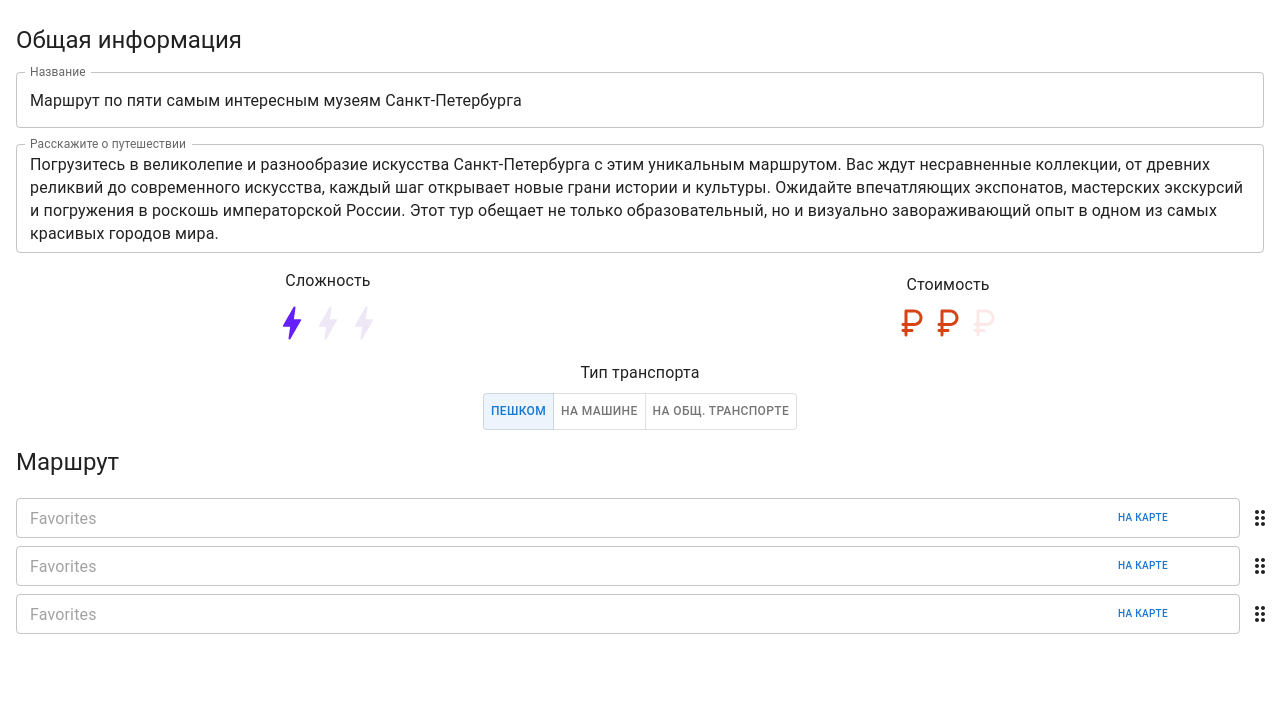
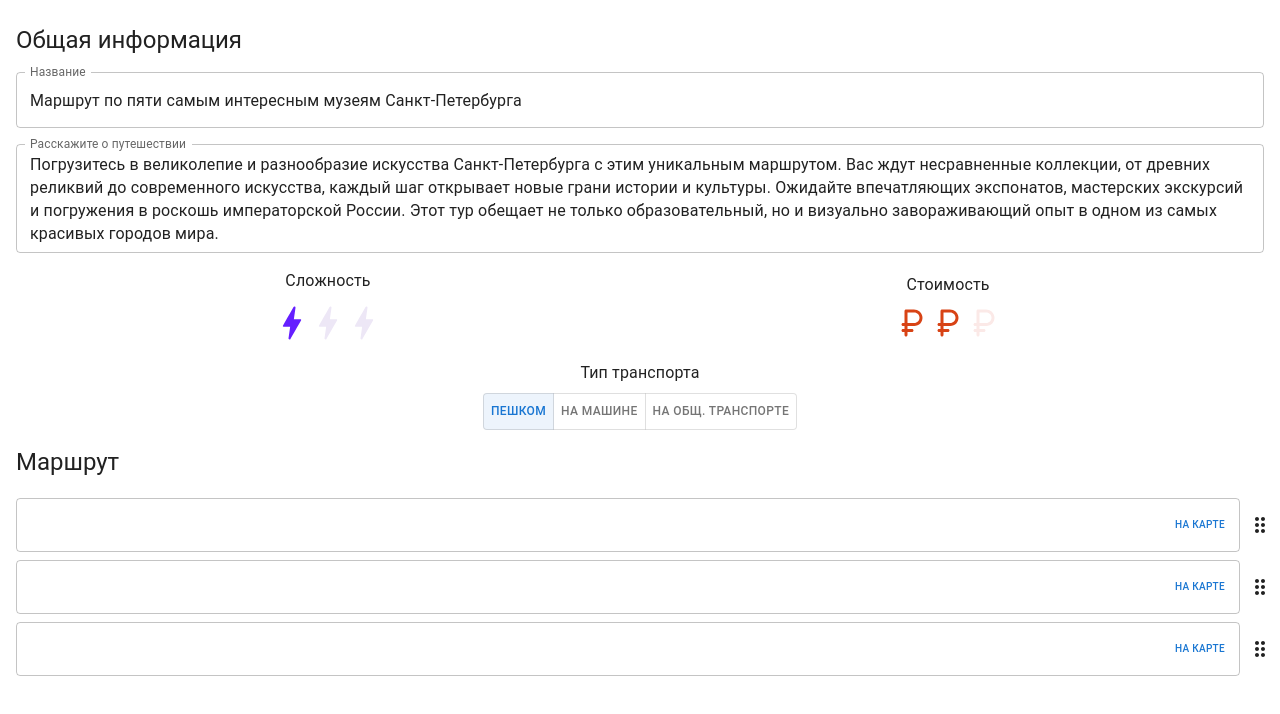
Before and after one commit to artcherenkov/velez, a React (Create React App) app in the folder client/: page /create in a window 1280 px wide. Shown: the top 714 px of the page. Built offline with nearby package versions, Linux system fonts and the light colour scheme; no server answers.

Commit message:
added the ability to search for a route using suggest

```diff
--- a/client/src/components/ChooseOnMapForm/ChooseOnMapForm.tsx
+++ b/client/src/components/ChooseOnMapForm/ChooseOnMapForm.tsx
@@ -25,7 +25,7 @@ export function ChooseOnMapForm() {
     dispatch(setActiveInputId(null));
     dispatch(toggleChooseOnMap(false));
     dispatch(setMarkerCoordinates(null));
-    dispatch(setMapLocation(DEFAULT_LOCATION.center));
+    dispatch(setMapLocation(DEFAULT_LOCATION));
   };
 
   return (
--- a/client/src/components/ChooseOnMapForm/components/DestinationForm.tsx
+++ b/client/src/components/ChooseOnMapForm/components/DestinationForm.tsx
@@ -60,7 +60,7 @@ export function DestinationForm() {
     dispatch(setActiveInputId(null));
     dispatch(toggleChooseOnMap(false));
     dispatch(setMarkerCoordinates(null));
-    dispatch(setMapLocation(DEFAULT_LOCATION.center));
+    dispatch(setMapLocation(DEFAULT_LOCATION));
   };
 
   return (
--- a/client/src/components/CreateTripForm/components/DestinationInput/DestinationInput.tsx
+++ /dev/null
@@ -1,77 +0,0 @@
-import React from "react";
-import Autocomplete from "@mui/material/Autocomplete";
-import Button from "@mui/material/Button";
-import TextField from "@mui/material/TextField";
-
-import styles from "./DestinationInput.module.css";
-
-interface IDestinationInputProps {
-  value: string;
-  onChange(string: string): void;
-  onFocus(evt: React.FocusEvent<HTMLInputElement>): void;
-  onBlur?(evt: React.FocusEvent<HTMLInputElement>): void;
-  id: string;
-  placeholder: string;
-  dragHandle?: React.ReactNode;
-  onChooseOnMapClick(): void;
-}
-
-export function DestinationInput({
-  id,
-  value,
-  onChange,
-  onFocus,
-  onBlur,
-  placeholder,
-  dragHandle,
-  onChooseOnMapClick,
-}: IDestinationInputProps) {
-  return (
-    <div className={styles.container}>
-      <Autocomplete
-        id={id}
-        placeholder={placeholder}
-        fullWidth
-        size="small"
-        sx={{ background: "white" }}
-        value={value}
-        onInputChange={(event, newInputValue) => {
-          onChange(newInputValue);
-        }}
-        filterOptions={(x) => x}
-        getOptionLabel={(option) => option}
-        open={true}
-        includeInputInList
-        noOptionsText="No locations"
-        onFocus={onFocus}
-        onBlur={onBlur}
-        options={["1", "2", "3"]}
-        renderInput={(params) => (
-          <TextField
-            {...params}
-            placeholder="Favorites"
-            InputProps={{
-              endAdornment: (
-                <Button
-                  onClick={onChooseOnMapClick}
-                  size="small"
-                  sx={{ fontSize: 10 }}
-                >
-                  На карте
-                </Button>
-              ),
-            }}
-          />
-        )}
-        renderOption={(props, option) => {
-          return (
-            <li id="wtfisthis" {...props}>
-              {option}
-            </li>
-          );
-        }}
-      />
-      {dragHandle}
-    </div>
-  );
-}
--- /dev/null
+++ b/client/src/components/CreateTripForm/components/DestinationInput/DestinationSuggest.tsx
@@ -0,0 +1,113 @@
+import React from "react";
+import {
+  AutocompleteChangeDetails,
+  AutocompleteChangeReason,
+} from "@mui/material";
+import Autocomplete, {
+  AutocompleteRenderInputParams,
+} from "@mui/material/Autocomplete";
+import Button from "@mui/material/Button";
+import TextField from "@mui/material/TextField";
+
+import { TPlace } from "../DestinationsBlock";
+
+import styles from "./DestinationInput.module.css";
+
+interface IDestinationInputProps {
+  value: string;
+  onInputChange(
+    event: React.SyntheticEvent,
+    value: string,
+    reason: string,
+  ): void;
+  onFocus(evt: React.FocusEvent<HTMLInputElement>): void;
+  onBlur?(evt: React.FocusEvent<HTMLInputElement>): void;
+  id: string;
+  loading: boolean;
+  placeholder: string;
+  onClose(): void;
+  dragHandle?: React.ReactNode;
+  options: TPlace[];
+  onChooseOnMapClick(): void;
+  onOptionChange(
+    event: React.SyntheticEvent,
+    value: TPlace | null,
+    reason: AutocompleteChangeReason,
+    details?: AutocompleteChangeDetails<TPlace>,
+  ): void;
+}
+
+export function DestinationSuggest({
+  id,
+  value,
+  onInputChange,
+  onFocus,
+  onBlur,
+  onClose,
+  placeholder,
+  loading,
+  dragHandle,
+  onChooseOnMapClick,
+  options,
+  onOptionChange,
+}: IDestinationInputProps) {
+  const endAdornment = React.useMemo(
+    () => (
+      <Button
+        id="wtf"
+        onClick={onChooseOnMapClick}
+        size="small"
+        sx={{ fontSize: 10 }}
+      >
+        На карте
+      </Button>
+    ),
+    [onChooseOnMapClick],
+  );
+
+  const renderInput = React.useCallback(
+    (params: AutocompleteRenderInputParams) => {
+      return (
+        <TextField
+          {...params}
+          fullWidth
+          InputProps={{ ...params.InputProps, endAdornment }}
+        />
+      );
+    },
+    [endAdornment],
+  );
+
+  return (
+    <div className={styles.container}>
+      <Autocomplete
+        sx={{ ".MuiAutocomplete-inputRoot": { padding: "8px !important" } }}
+        options={options}
+        fullWidth
+        autoComplete
+        includeInputInList
+        filterSelectedOptions
+        inputValue={value}
+        noOptionsText="Места не найдены"
+        loadingText="Загрузка..."
+        filterOptions={(x) => x}
+        onInputChange={onInputChange}
+        getOptionLabel={(option) => option.title}
+        onFocus={onFocus}
+        onChange={onOptionChange}
+        onClose={onClose}
+        loading={loading}
+        renderInput={renderInput}
+        renderOption={(props, option) => {
+          return (
+            <li {...props} key={option.id}>
+              {option.title} <br />
+              {option.subtitle}
+            </li>
+          );
+        }}
+      />
+      {dragHandle}
+    </div>
+  );
+}
--- a/client/src/components/CreateTripForm/components/DestinationInput/index.ts
+++ b/client/src/components/CreateTripForm/components/DestinationInput/index.ts
@@ -1 +1 @@
-export * from "./DestinationInput";
+export * from "./DestinationSuggest";
--- a/client/src/components/CreateTripForm/components/DestinationsBlock/DestinationsBlock.tsx
+++ b/client/src/components/CreateTripForm/components/DestinationsBlock/DestinationsBlock.tsx
@@ -1,38 +1,66 @@
-import React, { useContext } from "react";
+import React, { useContext, useState } from "react";
 import { DragDropContext, Draggable, DropResult } from "react-beautiful-dnd";
+import {
+  AutocompleteChangeDetails,
+  AutocompleteChangeReason,
+} from "@mui/material";
 import Typography from "@mui/material/Typography";
 import { LngLat, YMap } from "@yandex/ymaps3-types";
+import { nanoid } from "nanoid";
 
 import { YMapsContext } from "../../../../contexts/YMapsContext";
 import {
   reorderDestinations,
+  selectActiveInputId,
   selectDestinations,
   selectDestinationsById,
+  selectSuggestions,
   setActiveInputId,
   setActiveInputValue,
+  setDestinationCoords,
   setMapLocation,
   setMarkerCoordinates,
+  setPreviewInputValue,
+  setSuggestions,
   toggleChooseOnMap,
 } from "../../../../redux/appSlice";
 import { useAppDispatch, useAppSelector } from "../../../../redux/hooks";
 import { DragHandle, DroppableContainer } from "../../../DragAndDrop";
-import { asyncDebounce } from "../../../Map";
-import { DestinationInput } from "../DestinationInput";
+import { asyncDebounce, getCoordinateByUri } from "../../../Map";
+import { DestinationSuggest } from "../DestinationInput";
 
 export const fetchSuggestions = asyncDebounce(async (string: string) => {
   const res = await fetch(
-    `https://suggest-maps.yandex.ru/v1/suggest?apikey=561f0e28-2ce9-4c47-99ae-e5d09906007f&text=${string}`,
+    `https://suggest-maps.yandex.ru/v1/suggest?apikey=561f0e28-2ce9-4c47-99ae-e5d09906007f&text=${string}&attrs=uri`,
   );
 
-  const { response } = await res.json();
-  console.log(response);
+  const json = await res.json();
+
+  return json.results ?? [];
 }, 1000);
+
+export type TPlace = {
+  id: string;
+  title: string;
+  subtitle: string;
+  uri: string;
+};
 
 export function DestinationsBlock() {
   const dispatch = useAppDispatch();
   const destinations = useAppSelector(selectDestinations);
   const destinationsById = useAppSelector(selectDestinationsById);
   const { mapRef } = useContext(YMapsContext);
+
+  const suggestions = useAppSelector(selectSuggestions);
+
+  const [loading, setLoading] = useState(false);
+  const activeInputId = useAppSelector(selectActiveInputId);
+
+  const onClose = () => {
+    dispatch(setSuggestions([]));
+    dispatch(setActiveInputId(null));
+  };
 
   const onChooseOnMapClick = (id: string) => () => {
     const destination = destinationsById[id];
@@ -42,18 +70,60 @@ export function DestinationsBlock() {
 
     dispatch(setActiveInputId(id));
     dispatch(setMarkerCoordinates(markerCoordinates));
-    dispatch(setMapLocation(markerCoordinates));
+    dispatch(
+      setMapLocation({
+        center: markerCoordinates,
+        zoom: destination.coordinates ? 16 : 12,
+      }),
+    );
+    dispatch(setPreviewInputValue(destination.value || ""));
     dispatch(toggleChooseOnMap(true));
   };
-  const onChange = async (string: string) => {
-    dispatch(setActiveInputValue(string));
-    // await fetchSuggestions(string);
+  const onInputChange = async (
+    event: React.SyntheticEvent,
+    value: string,
+    reason: string,
+  ) => {
+    if (reason === "reset") {
+      return;
+    }
+    dispatch(setActiveInputValue(value));
+    dispatch(setSuggestions([]));
+    setLoading(true);
+    const suggestions = await fetchSuggestions(value);
+    const preparedOptions: TPlace[] = suggestions.map((sug: any) => ({
+      id: nanoid(),
+      title: sug.title.text,
+      subtitle: sug.subtitle.text,
+      uri: sug.uri,
+    }));
+
+    dispatch(setSuggestions(preparedOptions));
+    setLoading(false);
+  };
+  const onOptionChange = async (
+    event: React.SyntheticEvent,
+    value: TPlace | null,
+    reason: AutocompleteChangeReason,
+    details?: AutocompleteChangeDetails<TPlace>,
+  ) => {
+    if (!value) {
+      return;
+    }
+    dispatch(setActiveInputValue(value?.title || ""));
+
+    const decoded: { pos: string } = await getCoordinateByUri(value?.uri);
+    const lngLat: LngLat = decoded.pos
+      .split(" ")
+      .map((coord) => Number(coord)) as [number, number];
+    dispatch(setDestinationCoords({ lngLat, id: activeInputId || "" }));
+    dispatch(setSuggestions([]));
+    dispatch(setActiveInputId(null));
   };
 
   const onFocus = (id: string) => () => {
     dispatch(setActiveInputId(id));
   };
-
   const onDragEnd = (result: DropResult) => {
     if (!result.destination) {
       return;
@@ -80,12 +150,16 @@ export function DestinationsBlock() {
                   {...provided.draggableProps}
                   style={provided.draggableProps.style}
                 >
-                  <DestinationInput
+                  <DestinationSuggest
                     id={d.id}
                     placeholder={d.placeholder}
                     value={destinationsById[d.id].value}
-                    onChange={onChange}
+                    loading={loading}
+                    onInputChange={onInputChange}
+                    options={suggestions}
+                    onOptionChange={onOptionChange}
                     onFocus={onFocus(d.id)}
+                    onClose={onClose}
                     onChooseOnMapClick={onChooseOnMapClick(d.id)}
                     dragHandle={
                       <DragHandle dragHandleProps={provided.dragHandleProps} />
--- a/client/src/redux/appSlice.ts
+++ b/client/src/redux/appSlice.ts
@@ -2,6 +2,7 @@ import { createSlice, PayloadAction } from "@reduxjs/toolkit";
 import { LngLat } from "@yandex/ymaps3-types";
 import { YMapLocationRequest } from "@yandex/ymaps3-types/imperative/YMap";
 
+import { TPlace } from "../components/CreateTripForm/components";
 import { DEFAULT_LOCATION } from "../constants/map";
 
 import { RootState } from "./index";
@@ -24,6 +25,7 @@ interface AppState {
       address: string;
     };
     destinations: TDestination[];
+    suggestions: TPlace[];
   };
 }
 
@@ -49,6 +51,7 @@ const initialState: AppState = {
       address: "",
     },
     destinations: initialDestinations,
+    suggestions: [],
   },
 };
 
@@ -87,8 +90,8 @@ export const appSlice = createSlice({
       destinations[activeDestinationIndex].coordinates = markerCoordinates;
       destinations[activeDestinationIndex].value = address;
     },
-    setMapLocation: (state, action: PayloadAction<LngLat>) => {
-      state.mapDefaultLocation = { center: action.payload, zoom: 12 };
+    setMapLocation: (state, action: PayloadAction<YMapLocationRequest>) => {
+      state.mapDefaultLocation = action.payload;
     },
     setAddress: (state, action: PayloadAction<string>) => {
       state.createTripForm.chooseOnMap.address = action.payload;
@@ -106,6 +109,18 @@ export const appSlice = createSlice({
       );
       destinations[activeDestinationIndex].value = action.payload;
     },
+    setSuggestions: (state, action: PayloadAction<TPlace[]>) => {
+      state.createTripForm.suggestions = action.payload;
+    },
+    setDestinationCoords: (
+      state,
+      action: PayloadAction<{ lngLat: LngLat; id: string }>,
+    ) => {
+      const { destinations } = state.createTripForm;
+      const { id, lngLat } = action.payload;
+      const activeDestinationIndex = destinations.findIndex((d) => d.id === id);
+      destinations[activeDestinationIndex].coordinates = lngLat;
+    },
   },
 });
 
@@ -119,6 +134,8 @@ export const {
   setPreviewInputValue,
   setAddress,
   setActiveInputValue,
+  setSuggestions,
+  setDestinationCoords,
 } = appSlice.actions;
 
 export const selectMapDefaultLocation = (state: RootState) => {
@@ -153,4 +170,8 @@ export const selectPreviewInputValue = (state: RootState) => {
   return state.createTripForm.chooseOnMap.previewInputValue;
 };
 
+export const selectSuggestions = (state: RootState) => {
+  return state.createTripForm.suggestions;
+};
+
 export default appSlice.reducer;
```
Also changed, not shown: client/src/components/Map/Map.tsx (+27 -6 lines).
